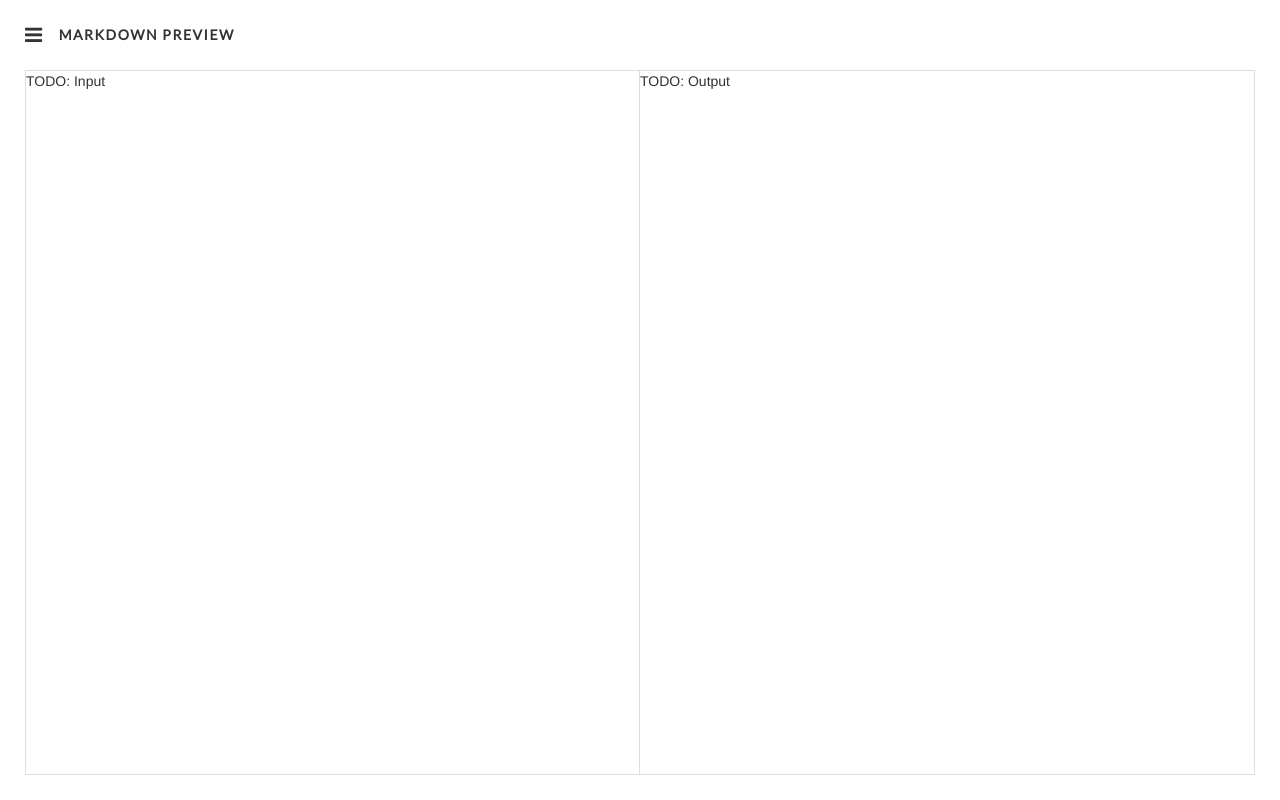
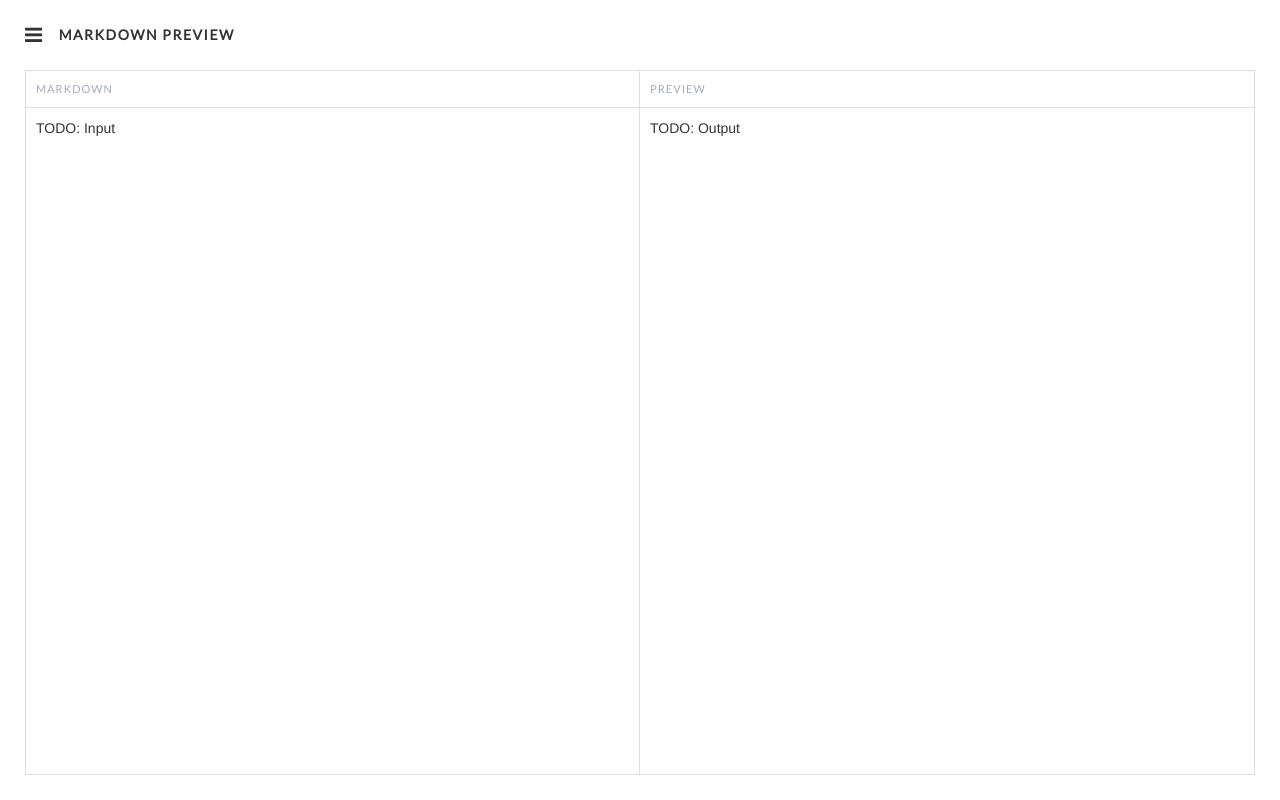
Before and after one commit to wcyjoyce/markdown, a React (Create React App) app: page / in a window 1280 px wide. Built offline with nearby package versions, Linux system fonts and the light colour scheme.

Commit message:
subheaders added

```diff
--- a/src/components/input.jsx
+++ b/src/components/input.jsx
@@ -1,10 +1,15 @@
 import React, { Component } from "react";
+
+import Subheader from "./subheader.jsx";
 
 class Input extends Component {
   render() {
     return (
       <div className="half">
-        TODO: Input
+        <Subheader title="markdown" />
+        <div className="content">
+          TODO: Input
+        </div>
       </div>
     );
   };
--- a/src/components/output.jsx
+++ b/src/components/output.jsx
@@ -1,10 +1,15 @@
 import React, { Component } from "react";
+
+import Subheader from "./subheader.jsx";
 
 class Output extends Component {
   render() {
     return (
       <div className="half">
-        TODO: Output
+        <Subheader title="preview" />
+        <div className="content">
+          TODO: Output
+        </div>
       </div>
     );
   };
--- /dev/null
+++ b/src/components/subheader.jsx
@@ -0,0 +1,7 @@
+import React from "react";
+
+const Subheader = (props) => {
+  return <div className="subheader">{props.title}</div>;
+};
+
+export default Subheader;
--- a/src/stylesheets/application.scss
+++ b/src/stylesheets/application.scss
@@ -19,6 +19,16 @@
   }
 }
 
+.subheader {
+  font-family: "Lato", sans-serif;
+  color: #A0AABF;
+  font-size: 11px;
+  letter-spacing: 1px;
+  text-transform: uppercase;
+  padding: 10px;
+  border-bottom: 1px solid #DEDEDE;
+}
+
 .half {
   width: 50%;
   height: calc(100vh - 50px - 25px - 20px);
```
